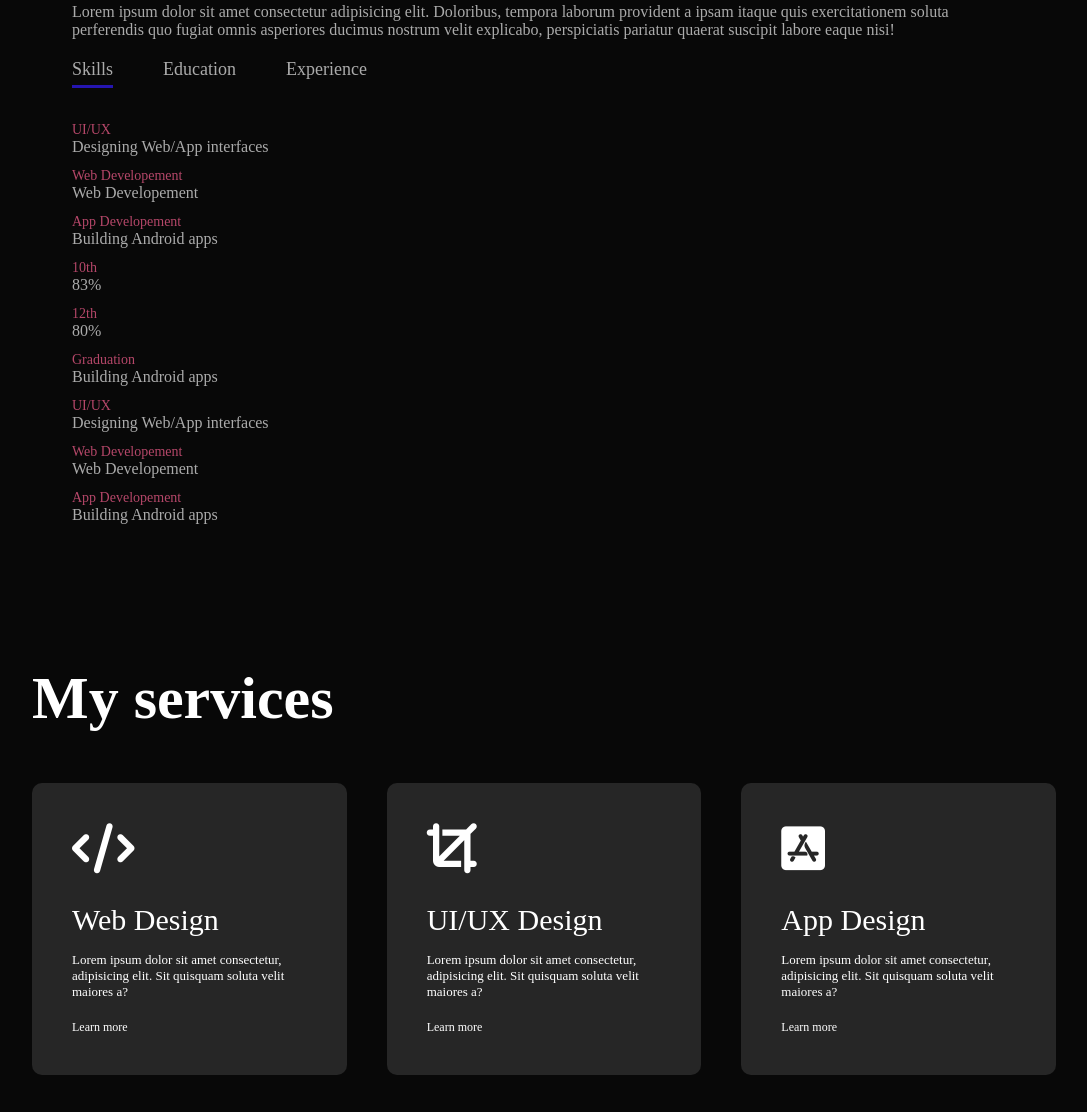
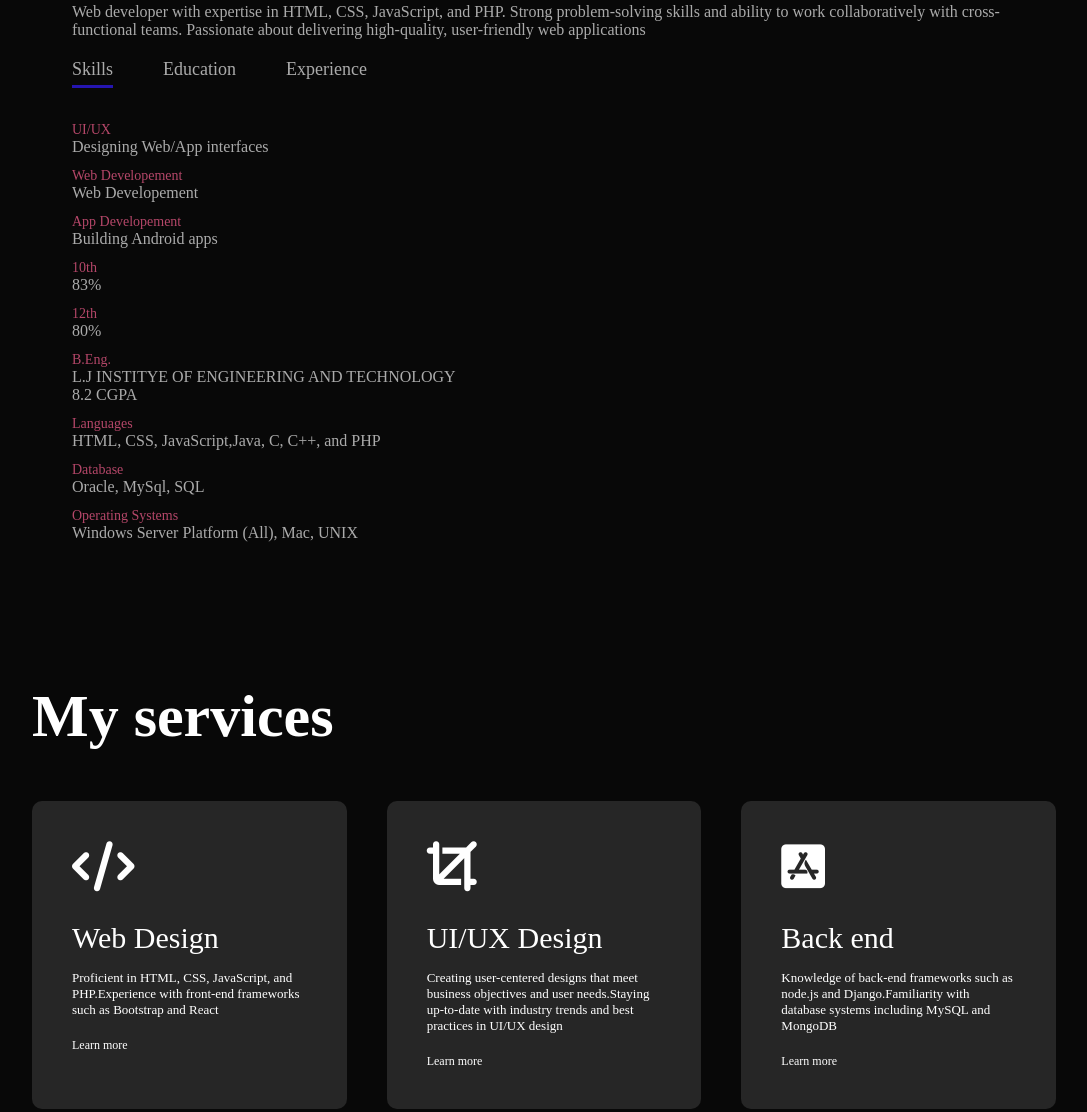
Before and after one commit to utsav972/portfolio_resume.github.io, a plain HTML site: page index.html in a window 1280 px wide. Shown: the part 956-2068 px from the top of the page, without its empty margins (96-1183 px from the left). Drawn offline with Linux system fonts and the light colour scheme.

Commit message:
Update index.html

```diff
--- a/index.html
+++ b/index.html
@@ -41,7 +41,7 @@
             </div> -->
             <div class="about-col-2">
                 <h1 class="sub-title">About Me</h1>
-                <p>Lorem ipsum dolor sit amet consectetur adipisicing elit. Doloribus, tempora laborum provident a ipsam itaque quis exercitationem soluta perferendis quo fugiat omnis asperiores ducimus nostrum velit explicabo, perspiciatis pariatur quaerat suscipit labore eaque nisi!</p>
+                <p>Web developer with expertise in HTML, CSS, JavaScript, and PHP. Strong problem-solving skills and ability to work collaboratively with cross-functional teams. Passionate about delivering high-quality, user-friendly web applications</p>
 
                 <div class="tab-titles">
                     <p class="tab-links active-link" onclick="opentab('skills')">Skills</p>
@@ -59,14 +59,14 @@
                     <ul>
                         <li><span>10th </span><br>83%</li>
                         <li><span>12th </span><br>80%</li>
-                        <li><span>Graduation</span><br>Building Android apps</li>
+                        <li><span>B.Eng.</span><br>L.J INSTITYE OF ENGINEERING AND TECHNOLOGY<br>8.2 CGPA</li>
                     </ul>
                 </div>
                 <div class="tab-contents" id="experience">
                     <ul>
-                        <li><span>UI/UX</span><br>Designing Web/App interfaces</li>
-                        <li><span>Web Developement</span><br>Web Developement</li>
-                        <li><span>App Developement</span><br>Building Android apps</li>
+                        <li><span>Languages</span><br>HTML, CSS, JavaScript,Java, C, C++, and PHP</li>
+                        <li><span>Database</span><br>Oracle, MySql, SQL</li>
+                        <li><span>Operating Systems</span><br>Windows Server Platform (All), Mac, UNIX</li>
                     </ul>
                 </div>
             </div>
@@ -81,19 +81,19 @@
             <div>
                 <i class="fa-solid fa-code"></i>
                 <h2>Web Design</h2>
-                <p>Lorem ipsum dolor sit amet consectetur, adipisicing elit. Sit quisquam soluta velit maiores a?</p>
+                <p>Proficient in HTML, CSS, JavaScript, and PHP.Experience with front-end frameworks such as Bootstrap and React</p>
                 <a href="#">Learn more</a>
             </div>
             <div>
                 <i class="fa-solid fa-crop"></i>
                 <h2>UI/UX Design</h2>
-                <p>Lorem ipsum dolor sit amet consectetur, adipisicing elit. Sit quisquam soluta velit maiores a?</p>
+                <p>Creating user-centered designs that meet business objectives and user needs.Staying up-to-date with industry trends and best practices in UI/UX design</p>
                 <a href="#">Learn more</a>
             </div>
             <div>
                 <i class="fa-brands fa-app-store-ios"></i>
-                <h2>App Design</h2>
-                <p>Lorem ipsum dolor sit amet consectetur, adipisicing elit. Sit quisquam soluta velit maiores a?</p>
+                <h2>Back end</h2>
+                <p>Knowledge of back-end frameworks such as node.js and Django.Familiarity with database systems including MySQL and MongoDB</p>
                 <a href="#">Learn more</a>
             </div>
         </div>
```
